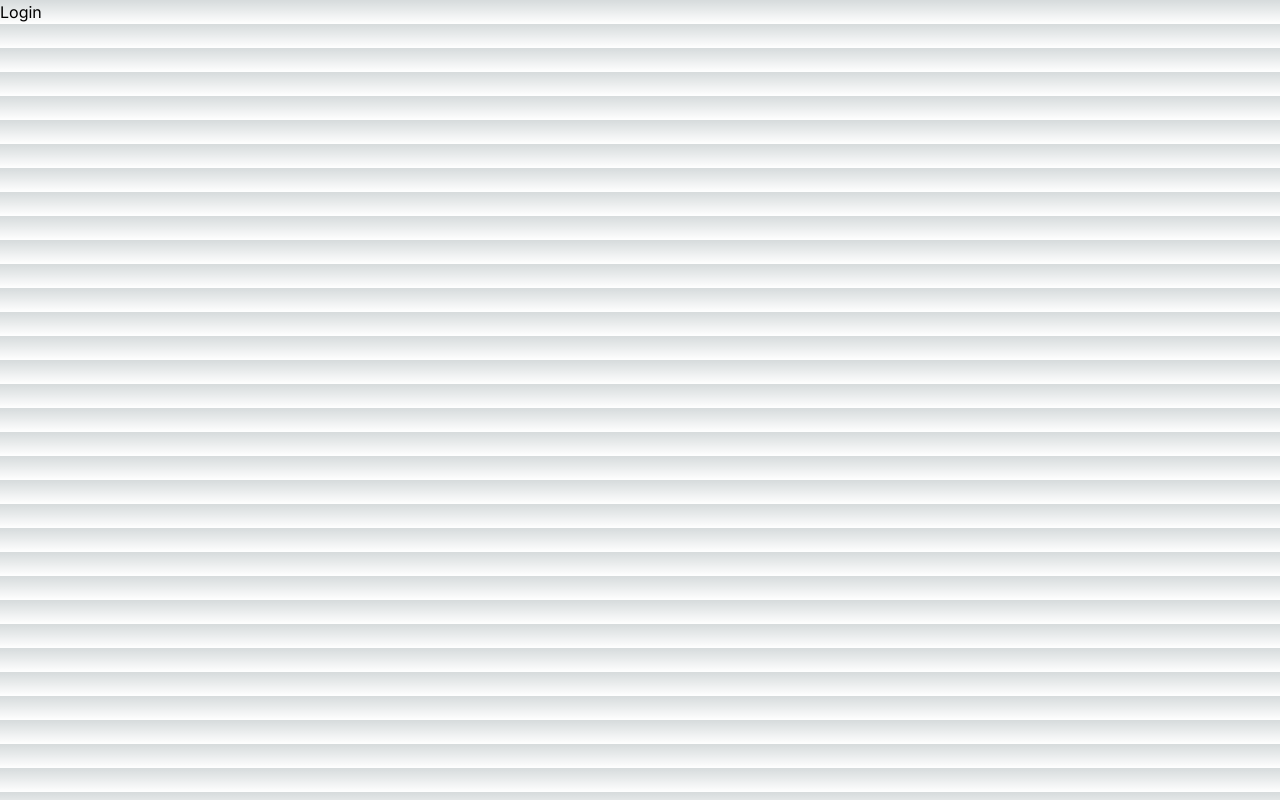
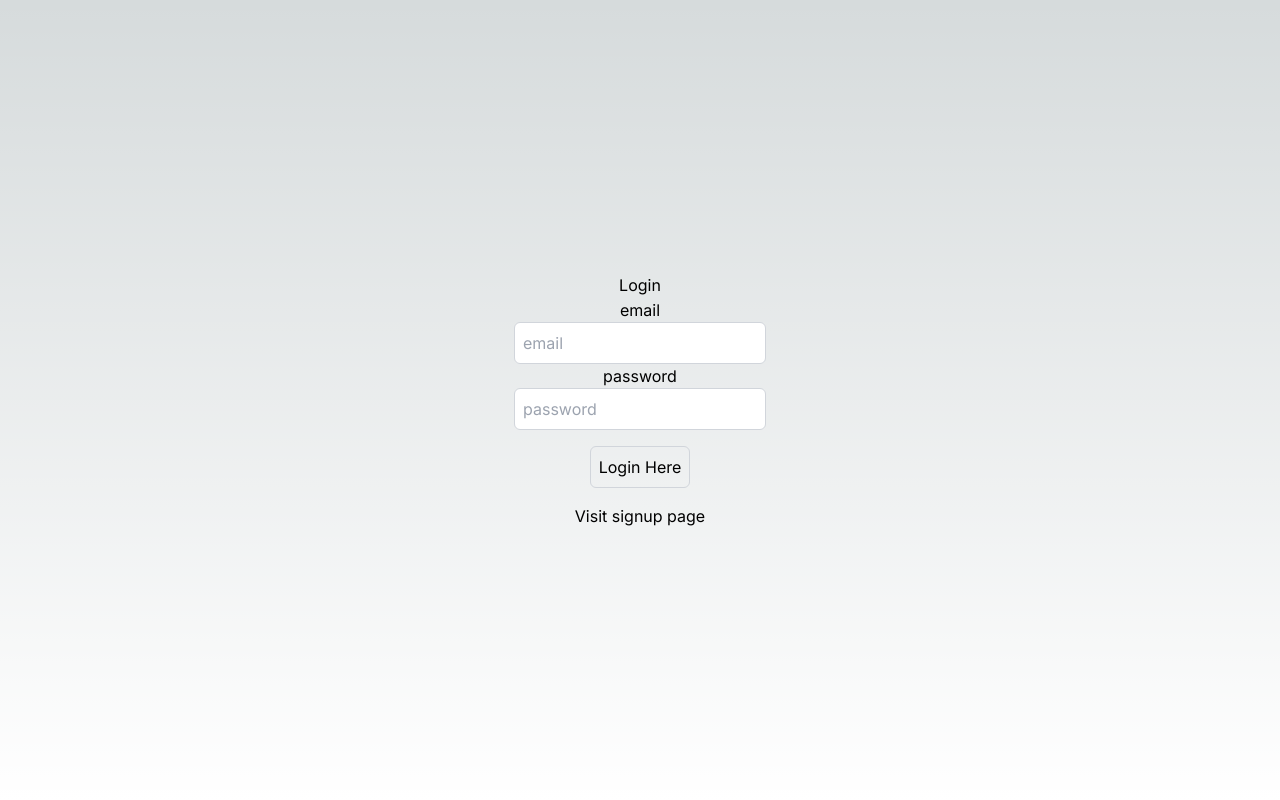
Before and after one commit to Amen-Musingarimi/next-auth, a Next.js app: page /login in a window 1280 px wide. Built offline with nearby package versions, Linux system fonts and the light colour scheme.

Commit message:
Add login page

```diff
--- a/src/app/login/page.tsx
+++ b/src/app/login/page.tsx
@@ -1,9 +1,47 @@
-import React from 'react';
+'use client';
+
+import React, { useState } from 'react';
+import Link from 'next/link';
+import { useRouter } from 'next/navigation';
+import { Axios } from 'axios';
 
 function LoginPage() {
+  const [user, setUser] = useState({
+    email: '',
+    password: '',
+  });
+
+  const onLogin = async () => {};
+
   return (
-    <div>
+    <div className="flex flex-col items-center justify-center min-h-screen py-2">
       <h1>Login</h1>
+      <hr />
+      <label htmlFor="email">email</label>
+      <input
+        className="p-2 rounded-md border outline-none border-gray-300"
+        id="email"
+        type="text"
+        value={user.email}
+        onChange={(e) => setUser({ ...user, email: e.target.value })}
+        placeholder="email"
+      />
+      <label htmlFor="password">password</label>
+      <input
+        className="p-2 rounded-md border outline-none border-gray-300"
+        id="password"
+        type="password"
+        value={user.password}
+        onChange={(e) => setUser({ ...user, password: e.target.value })}
+        placeholder="password"
+      />
+      <button
+        onClick={onLogin}
+        className="p-2 border border-gray-300 rounded-md my-4 focus:outline-none focus:border-gray-600"
+      >
+        Login Here
+      </button>
+      <Link href="/signup">Visit signup page</Link>
     </div>
   );
 }
--- a/src/app/signup/page.tsx
+++ b/src/app/signup/page.tsx
@@ -40,11 +40,18 @@
       <input
         className="p-2 rounded-md border outline-none border-gray-300"
         id="password"
-        type="text"
+        type="password"
         value={user.password}
         onChange={(e) => setUser({ ...user, password: e.target.value })}
         placeholder="password"
       />
+      <button
+        onClick={onSignup}
+        className="p-2 border border-gray-300 rounded-md my-4 focus:outline-none focus:border-gray-600"
+      >
+        Signup Here
+      </button>
+      <Link href="/login">Visit login page</Link>
     </div>
   );
 }
```
